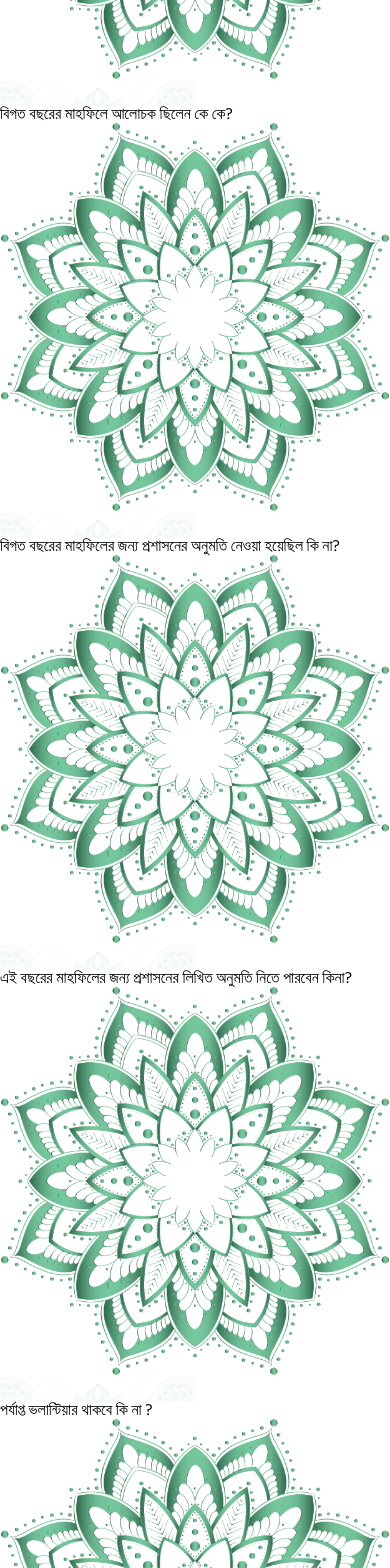
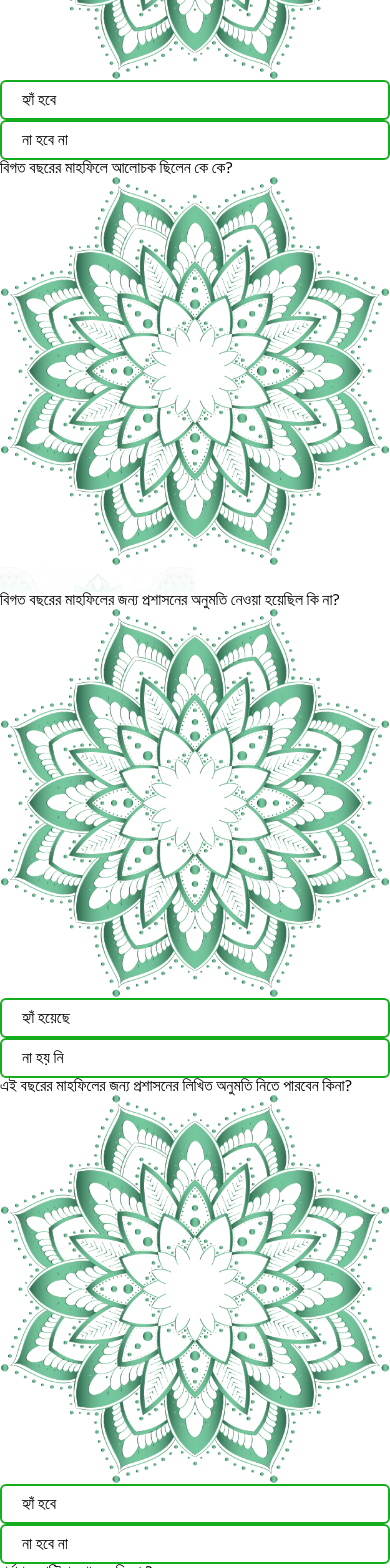
Before and after one commit to alamin360am/abu-tawhaa-client, a React (Vite) app: page /program-application in a window 390 px wide. Shown: the part 7920-9488 px from the top of the page. Built offline with nearby package versions, Linux system fonts and the light colour scheme.

Commit message:
application function completed

```diff
--- a/package.json
+++ b/package.json
@@ -18,6 +18,7 @@
     "react-helmet": "^6.1.0",
     "react-icons": "^4.10.1",
     "react-router-dom": "^6.14.2",
+    "react-toastify": "^9.1.3",
     "sort-by": "^1.2.0"
   },
   "devDependencies": {
--- a/src/index.css
+++ b/src/index.css
@@ -14,3 +14,28 @@ input, .quote {
   background-size: cover;
   background-position: center;
 }
+
+.radio-container [type="radio"]{
+  display: none;
+}
+
+.radio-container label{
+  display: block;
+  padding: 10px 20px;
+  border:2px solid #15ad1d;
+  border-radius: 6px;
+  cursor: pointer;
+  position: relative;
+}
+
+
+.radio-container [type="radio"]:checked ~ label{
+  background-color: #15ad1d;
+  color: #fff;
+}
+
+.radio-container [type="radio"]:checked ~ label:before{
+  opacity: 1;
+  visibility: visible;
+  transform: scale(1);
+}
--- a/src/pages/MahofilForm/MahofilForm.jsx
+++ b/src/pages/MahofilForm/MahofilForm.jsx
@@ -3,6 +3,7 @@ import { Helmet } from "react-helmet";
 import Heading from "../../components/Heading";
 import Quote from "../../components/Quote";
 import inputImg from "./../../../public/formImg.png";
+import { Link } from "react-router-dom";
 
 const MahofilForm = () => {
   const [divisions, setDivisions] = useState([]);
@@ -16,6 +17,8 @@ const MahofilForm = () => {
   const [filteredDistricts, setFilteredDistricts] = useState([]);
   const [filteredUpazelas, setFilteredUpazelas] = useState([]);
   const [filteredUnions, setFilteredUnions] = useState([]);
+  const [applied, setApplied] = useState(false);
+  const [applicationId, setApplicationId] = useState("");
 
   useEffect(() => {
     fetch("/Bangladesh/division.json")
@@ -88,6 +91,12 @@ const MahofilForm = () => {
     const whatsTypeOf = form.whatsTypeOf.value;
     const politicalPerson = form.politicalPerson.value;
     const salary = form.salary.value;
+    const isPriceCollection = form.isPriceCollection.value;
+    const isPermissionLastYear = form.isPermissionLastYear.value;
+    const isPermissionThisYear = form.isPermissionThisYear.value;
+    const isVolunteerAvailable = form.isVolunteerAvailable.value;
+    const isPoliticalEffect = form.isPoliticalEffect.value;
+    const isChangeRight = form.isChangeRight.value;
     const applicationData = {
       applicantName,
       mobileNo,
@@ -108,9 +117,29 @@ const MahofilForm = () => {
       lastMahfilSpeaker,
       whatsTypeOf,
       politicalPerson,
-      salary
+      salary,
+      isPriceCollection,
+      isPermissionLastYear,
+      isPermissionThisYear,
+      isVolunteerAvailable,
+      isPoliticalEffect,
+      isChangeRight,
     };
-    console.log(applicationData);
+
+    fetch("http://localhost:5000/application", {
+      method: "POST",
+      headers: {
+        "content-type": "application/json",
+      },
+      body: JSON.stringify(applicationData),
+    })
+      .then((res) => res.json())
+      .then((data) => {
+        if (data.insertedId) {
+          setApplied(true);
+          setApplicationId(data.insertedId)
+        }
+      });
   };
 
   return (
@@ -118,6 +147,15 @@ const MahofilForm = () => {
       <Helmet>
         <title>Application Form</title>
       </Helmet>
+      {applied ? (
+        <div className="h-[calc(100vh-120px)] w-full md:w-3/4 md:mx-auto flex flex-col justify-center">
+          <h2 className="text-xl md:text-3xl text-center font-bold text-green-900 mb-4">আলহামদুল্লিল্লাহ আপনার আবেদনটি গ্রহন করা হয়েছে</h2>
+          <p className="text-center text-xl mb-4">আপনার আবেদন আইডি: <span className="px-4 font-bold text-green-800 border border-green-700">{applicationId}</span></p>
+          <p className="mb-4 text-center">পরবর্তী প্রয়োজনের জন্য আবেদন আইডিটি মনে রাখবেন অথবা স্কিনশর্ট দিয়ে রাখুন</p>
+          <p className="text-center">যত দ্রুত সম্ভব আপনার সাথে যোগাযোগ করা হবে। আপনার আবেদনের অবস্থা জানতে মেনু থেকে আমার আবেদন সেকশনে ক্লিক করুন অথবা <Link to={"/"} className="underline leading-10 text-green-800">এখানে ক্লিক করুন</Link></p>
+        </div>
+      ) : (
+        <>
           <Heading heading={"প্রোগ্রামের জন্য আবেদন করুন"}></Heading>
           <Quote
             quote={
@@ -130,7 +168,7 @@ const MahofilForm = () => {
           </p>
           <form
             onSubmit={handleSubmit}
-        className="flex items-center flex-col p-4 gap-4"
+            className="flex items-center flex-col p-4 gap-8"
           >
             <div className="md:w-[600px] w-full h-20 flex items-center relative">
               <p className="absolute -top-2 left-20 text-green-700">
@@ -187,7 +225,7 @@ const MahofilForm = () => {
                 </select>
               </div>
               <div className="w-full h-full flex items-center relative">
-            <p className="absolute -top-5 left-20 text-green-700">
+                <p className="absolute -top-2 md:-top-5 left-20 text-green-700">
                   মাহফিল কোন জেলায় করতে চান?
                 </p>
                 <img src={inputImg} alt="" className="h-20 z-10" />
@@ -206,7 +244,7 @@ const MahofilForm = () => {
             </div>
             <div className="md:w-[600px] w-full gap-2 flex flex-col md:flex-row md:gap-10 items-center">
               <div className="w-full h-full flex items-center relative">
-            <p className="absolute -top-5 left-20 text-green-700">
+                <p className="absolute -top-2 md:-top-5 left-20 text-green-700">
                   মাহফিল কোন উপজেলা করতে চান?
                 </p>
                 <img src={inputImg} alt="" className="h-20 z-10" />
@@ -225,7 +263,7 @@ const MahofilForm = () => {
                 </select>
               </div>
               <div className="w-full h-full flex items-center relative">
-            <p className="absolute -top-5 left-20 text-green-700">
+                <p className="absolute -top-2 md:-top-5 left-20 text-green-700">
                   মাহফিল কোন ইউনিয়নে করতে চান?
                 </p>
                 <img src={inputImg} alt="" className="h-20 z-10" />
@@ -257,7 +295,7 @@ const MahofilForm = () => {
               />
             </div>
             <div className="md:w-[600px] w-full h-20 flex items-center relative">
-          <p className="absolute -top-2 left-20 text-green-700">
+              <p className="absolute -top-5 md:-top-2 left-20 text-green-700">
                 গুগল ম্যাপ এর প্রোগ্রাস্থলের ঠিকানার লিংক (যদি পারেন)
               </p>
               <img src={inputImg} alt="" className="h-full z-10" />
@@ -269,7 +307,7 @@ const MahofilForm = () => {
               />
             </div>
             <div className="md:w-[600px] w-full h-20 flex items-center relative">
-          <p className="absolute -top-2 left-20 text-green-700">
+              <p className="absolute -top-5 md:-top-2 left-20 text-green-700">
                 যে মাঠে বা মিলনায়তনে মাহফিল করতে চান তার নাম
               </p>
               <img src={inputImg} alt="" className="h-full z-10" />
@@ -281,7 +319,7 @@ const MahofilForm = () => {
               />
             </div>
             <div className="md:w-[600px] w-full h-20 flex items-center relative">
-          <p className="absolute -top-2 left-20 text-green-700">
+              <p className="absolute -top-5 md:-top-2 left-20 text-green-700">
                 মাহফিলের প্রধান আয়োজক/সভাপতির নাম ও মোবাইল নম্বর
               </p>
               <img src={inputImg} alt="" className="h-full z-10" />
@@ -305,7 +343,7 @@ const MahofilForm = () => {
               />
             </div>
             <div className="md:w-[600px] w-full h-20 flex items-center relative">
-          <p className="absolute -top-2 left-20 text-green-700">
+              <p className="absolute -top-5 md:-top-2 left-20 text-green-700">
                 সর্বশেষ কবে এই জায়গায় মাহফিল হয়েছিল?
               </p>
               <img src={inputImg} alt="" className="h-full z-10" />
@@ -317,7 +355,7 @@ const MahofilForm = () => {
               />
             </div>
             <div className="md:w-[600px] w-full h-20 flex items-center relative">
-          <p className="absolute -top-2 left-20 text-green-700">
+              <p className="absolute -top-5 md:-top-2 left-20 text-green-700">
                 মাহফিলের আলোচক হিসাবে আর কে কে উপস্থিত থাকবেন?
               </p>
               <img src={inputImg} alt="" className="h-full z-10" />
@@ -329,67 +367,101 @@ const MahofilForm = () => {
               />
             </div>
             <div className="md:w-[600px] w-full h-20 flex items-center relative">
-          <p className="absolute -top-2 left-20 text-green-700">
+              <p className="absolute -top-5 md:-top-2 left-20 text-green-700">
                 আবু ত্বহা মুহাম্মাদ আদনান কে কোন সময় থেকে কোন সময় পর্যন্ত আলোচনা
                 করতে হবে?
               </p>
-          <img src={inputImg} alt="" className="h-full z-10" />
+              <img src={inputImg} alt="" className="h-full z-10 md:mt-0 mt-7" />
               <input
                 type="text"
                 name="MahfilTime"
                 id=""
-            className="w-full pl-16 pr-2 py-2 absolute z-0 left-6 rounded-full bg-white focus:outline-none border-4 border-green-800"
+                className="w-full md:mt-0 mt-7 pl-16 pr-2 py-2 absolute z-0 left-6 rounded-full bg-white focus:outline-none border-4 border-green-800"
               />
             </div>
             <div className="md:w-[600px] w-full h-20 flex items-center relative">
               <p className="absolute -top-2 left-20 text-green-700">
                 কী বিষয়ে আলোচনা করার অনুরোধ করবেন?
               </p>
-          <img src={inputImg} alt="" className="h-full z-10" />
+              <img src={inputImg} alt="" className="h-full z-10 md:mt-0 mt-8" />
               <input
                 type="text"
                 name="mahfilSubject"
                 id=""
-            className="w-full pl-16 pr-2 py-2 absolute z-0 left-6 rounded-full bg-white focus:outline-none border-4 border-green-800"
+                className="w-full md:mt-0 mt-8 pl-16 pr-2 py-2 absolute z-0 left-6 rounded-full bg-white focus:outline-none border-4 border-green-800"
               />
             </div>
-        {/* TODO : Radio Button */}
             <div className="md:w-[600px] w-full h-20 flex items-center relative">
               <p className="absolute -top-2 left-20 text-green-700">
                 মাহফিলে আবু ত্বহা মুহাম্মাদ আদনানকে অর্থ কালেকশন করতে হবে কি না?
               </p>
-          <img src={inputImg} alt="" className="h-full z-10" />
+              <img src={inputImg} alt="" className="h-full z-10 mt-7 md:mt-0" />
+              <div className="ml-4 flex  gap-8 radio-container mt-7 md:mt-0">
+                <div className="radio-container">
                   <input
-            type="text"
-            name=""
-            id=""
-            className="w-full pl-16 pr-2 py-2 absolute z-0 left-6 rounded-full bg-white focus:outline-none border-4 border-green-800"
+                    type="radio"
+                    name="isPriceCollection"
+                    id="yes"
+                    value={"হ্যাঁ হবে"}
                   />
+                  <label htmlFor="yes" className="text-green-700">
+                    হ্যাঁ হবে
+                  </label>
+                </div>
+                <div className="radio-container">
+                  <input
+                    type="radio"
+                    name="isPriceCollection"
+                    id="no"
+                    value={"না হবে না"}
+                  />
+                  <label htmlFor="no" className="text-green-700">
+                    না হবে না
+                  </label>
+                </div>
+              </div>
             </div>
             <div className="md:w-[600px] w-full h-20 flex items-center relative">
               <p className="absolute -top-2 left-20 text-green-700">
                 বিগত বছরের মাহফিলে আলোচক ছিলেন কে কে?
               </p>
-          <img src={inputImg} alt="" className="h-full z-10" />
+              <img src={inputImg} alt="" className="h-full z-10 md:mt-0 mt-7" />
               <input
                 type="text"
                 name="lastMahfilSpeaker"
                 id=""
-            className="w-full pl-16 pr-2 py-2 absolute z-0 left-6 rounded-full bg-white focus:outline-none border-4 border-green-800"
+                className="w-full md:mt-0 mt-7 pl-16 pr-2 py-2 absolute z-0 left-6 rounded-full bg-white focus:outline-none border-4 border-green-800"
               />
             </div>
-        {/* TODO : Radio button */}
             <div className="md:w-[600px] w-full h-20 flex items-center relative">
               <p className="absolute -top-2 left-20 text-green-700">
                 বিগত বছরের মাহফিলের জন্য প্রশাসনের অনুমতি নেওয়া হয়েছিল কি না?
               </p>
               <img src={inputImg} alt="" className="h-full z-10" />
+              <div className="ml-4 flex  gap-8 radio-container mt-7 md:mt-0">
+                <div className="radio-container">
                   <input
-            type="text"
-            name=""
-            id=""
-            className="w-full pl-16 pr-2 py-2 absolute z-0 left-6 rounded-full bg-white focus:outline-none border-4 border-green-800"
+                    type="radio"
+                    name="isPermissionLastYear"
+                    id="yes1"
+                    value={"হ্যাঁ হয়েছে"}
                   />
+                  <label htmlFor="yes1" className="text-green-700">
+                    হ্যাঁ হয়েছে
+                  </label>
+                </div>
+                <div className="radio-container">
+                  <input
+                    type="radio"
+                    name="isPermissionLastYear"
+                    id="no1"
+                    value={"না হয় নি"}
+                  />
+                  <label htmlFor="no1" className="text-green-700">
+                    না হয় নি
+                  </label>
+                </div>
+              </div>
             </div>
             {/* TODO : Radio button */}
             <div className="md:w-[600px] w-full h-20 flex items-center relative">
@@ -397,91 +469,164 @@ const MahofilForm = () => {
                 এই বছরের মাহফিলের জন্য প্রশাসনের লিখিত অনুমতি নিতে পারবেন কিনা?
               </p>
               <img src={inputImg} alt="" className="h-full z-10" />
+              <div className="ml-4 flex  gap-8 radio-container mt-7 md:mt-0">
+                <div className="radio-container">
                   <input
-            type="text"
-            name=""
-            id=""
-            className="w-full pl-16 pr-2 py-2 absolute z-0 left-6 rounded-full bg-white focus:outline-none border-4 border-green-800"
+                    type="radio"
+                    name="isPermissionThisYear"
+                    id="yes2"
+                    value={"হ্যাঁ হবে"}
                   />
+                  <label htmlFor="yes2" className="text-green-700">
+                    হ্যাঁ হবে
+                  </label>
                 </div>
-        {/* TODO : Radio button */}
+                <div className="radio-container">
+                  <input
+                    type="radio"
+                    name="isPermissionThisYear"
+                    id="no2"
+                    value={"না হবে না"}
+                  />
+                  <label htmlFor="no2" className="text-green-700">
+                    না হবে না
+                  </label>
+                </div>
+              </div>
+            </div>
             <div className="md:w-[600px] w-full h-20 flex items-center relative">
               <p className="absolute -top-2 left-20 text-green-700">
                 পর্যাপ্ত ভলান্টিয়ার থাকবে কি না ?
               </p>
               <img src={inputImg} alt="" className="h-full z-10" />
+              <div className="ml-4 flex gap-4 radio-container">
+                <div className="radio-container">
                   <input
-            type="text"
-            name=""
-            id=""
-            className="w-full pl-16 pr-2 py-2 absolute z-0 left-6 rounded-full bg-white focus:outline-none border-4 border-green-800"
+                    type="radio"
+                    name="isVolunteerAvailable"
+                    id="yes3"
+                    value={"হ্যাঁ থাকবে"}
                   />
+                  <label htmlFor="yes3" className="text-green-700">
+                    হ্যাঁ থাকবে
+                  </label>
                 </div>
-        {/* TODO : Radio button */}
+                <div className="radio-container">
+                  <input
+                    type="radio"
+                    name="isVolunteerAvailable"
+                    id="no3"
+                    value={"থাকবে না"}
+                  />
+                  <label htmlFor="no3" className="text-green-700">
+                    থাকবে না
+                  </label>
+                </div>
+              </div>
+            </div>
             <div className="md:w-[600px] w-full h-20 flex items-center relative">
               <p className="absolute -top-2 left-20 text-green-700">
                 মাহফিলের সাথে কোনো ধর্মীয় দলের সম্পৃক্ততা আছে কি না?
               </p>
               <img src={inputImg} alt="" className="h-full z-10" />
+              <div className="ml-4 flex  gap-8 radio-container mt-7 md:mt-0">
+                <div className="radio-container">
                   <input
-            type="text"
-            name=""
-            id=""
-            className="w-full pl-16 pr-2 py-2 absolute z-0 left-6 rounded-full bg-white focus:outline-none border-4 border-green-800"
+                    type="radio"
+                    name="isPoliticalEffect"
+                    id="yes4"
+                    value={"হ্যাঁ আছে"}
                   />
+                  <label htmlFor="yes4" className="text-green-700">
+                    হ্যাঁ আছে
+                  </label>
+                </div>
+                <div className="radio-container">
+                  <input
+                    type="radio"
+                    name="isPoliticalEffect"
+                    id="no4"
+                    value={"না নাই"}
+                  />
+                  <label htmlFor="no4" className="text-green-700">
+                    না নাই
+                  </label>
+                </div>
+              </div>
             </div>
             <div className="md:w-[600px] w-full h-20 flex items-center relative">
               <p className="absolute -top-5 left-20 text-green-700">
                 মাহফিলটি কোন ঘোরানার মানুষদের মধ্যে হবে? ( হানাফি/ আহলে হাদিস/
                 তাবলীগ/ জামায়াত/ চরমোনাই ইত্যাদি )
               </p>
-          <img src={inputImg} alt="" className="h-full z-10" />
+              <img src={inputImg} alt="" className="h-full z-10 md:mt-0 mt-8" />
               <input
                 type="text"
                 name="whatsTypeOf"
                 id=""
-            className="w-full pl-16 pr-2 py-2 absolute z-0 left-6 rounded-full bg-white focus:outline-none border-4 border-green-800"
+                className="w-full md:mt-0 mt-8 pl-16 pr-2 py-2 absolute z-0 left-6 rounded-full bg-white focus:outline-none border-4 border-green-800"
               />
             </div>
             <div className="md:w-[600px] w-full h-20 flex items-center relative">
               <p className="absolute -top-5 left-20 text-green-700">
-            মাহফিলে কোনো রাজনৈতিক ব্যক্তি উপস্থিত থাকবেন কিনা? ( থাকলে তার নাম ও
-            রাজনৈতিক পদবী )
+                মাহফিলে কোনো রাজনৈতিক ব্যক্তি উপস্থিত থাকবেন কিনা? ( থাকলে তার
+                নাম ও রাজনৈতিক পদবী )
               </p>
-          <img src={inputImg} alt="" className="h-full z-10" />
+              <img src={inputImg} alt="" className="h-full z-10 md:mt-0 mt-8" />
               <input
                 type="text"
                 name="politicalPerson"
                 id=""
-            className="w-full pl-16 pr-2 py-2 absolute z-0 left-6 rounded-full bg-white focus:outline-none border-4 border-green-800"
+                className="w-full md:mt-0 mt-8 pl-16 pr-2 py-2 absolute z-0 left-6 rounded-full bg-white focus:outline-none border-4 border-green-800"
               />
             </div>
             <div className="md:w-[600px] w-full h-20 flex items-center relative">
               <p className="absolute -top-2 left-20 text-green-700">
                 আবু ত্বহা আদনান এর জন্য সম্ভাব্য পাথেয় খরচ কত?
               </p>
-          <img src={inputImg} alt="" className="h-full z-10" />
+              <img src={inputImg} alt="" className="h-full z-10 md:mt-0 mt-8" />
               <input
                 type="text"
                 name="salary"
                 id=""
-            className="w-full pl-16 pr-2 py-2 absolute z-0 left-6 rounded-full bg-white focus:outline-none border-4 border-green-800"
+                className="w-full md:mt-0 mt-8 pl-16 pr-2 py-2 absolute z-0 left-6 rounded-full bg-white focus:outline-none border-4 border-green-800"
               />
             </div>
-        {/* TODO : Radio button */}
             <div className="md:w-[600px] w-full h-20 flex items-center relative">
               <p className="absolute -top-5 left-20 text-green-700">
-            বক্তার ব্যক্তিগত, অসুস্থতা, প্রশাসনিক ও অন্যান্য প্রাসঙ্গিক কারণে
-            বক্তা কর্তৃক মাহফিল স্থগিত কিংবা তারিখ পরিবর্তন করার সম্পুর্ন
-            এখতিয়ার থাকবে
+                বক্তার ব্যক্তিগত, অসুস্থতা, প্রশাসনিক ও অন্যান্য প্রাসঙ্গিক
+                কারণে বক্তা কর্তৃক মাহফিল স্থগিত কিংবা তারিখ পরিবর্তন করার
+                সম্পুর্ন এখতিয়ার থাকবে
               </p>
-          <img src={inputImg} alt="" className="h-full z-10" />
+              <img
+                src={inputImg}
+                alt=""
+                className="h-full z-10 mt-14 md:mt-0"
+              />
+              <div className="ml-4 flex  gap-8 radio-container mt-14 md:mt-0">
+                <div className="radio-container">
                   <input
-            type="text"
-            name=""
-            id=""
-            className="w-full pl-16 pr-2 py-2 absolute z-0 left-6 rounded-full bg-white focus:outline-none border-4 border-green-800"
+                    type="radio"
+                    name="isChangeRight"
+                    id="yes5"
+                    value={"হ্যাঁ আছে"}
                   />
+                  <label htmlFor="yes5" className="text-green-700">
+                    হ্যাঁ আছে
+                  </label>
+                </div>
+                <div className="radio-container">
+                  <input
+                    type="radio"
+                    name="isChangeRight"
+                    id="no5"
+                    value={"না নাই"}
+                  />
+                  <label htmlFor="no5" className="text-green-700">
+                    না নাই
+                  </label>
+                </div>
+              </div>
             </div>
             <input
               type="submit"
@@ -489,6 +634,8 @@ const MahofilForm = () => {
               className="bg-green-700 text-white px-8 py-4 rounded hover:bg-green-800 cursor-pointer"
             />
           </form>
+        </>
+      )}
     </section>
   );
 };
```
Also changed, not shown: 1 other file (tests, documents, lock files or other folders). Lines whose indentation alone changed are shown as unchanged.
